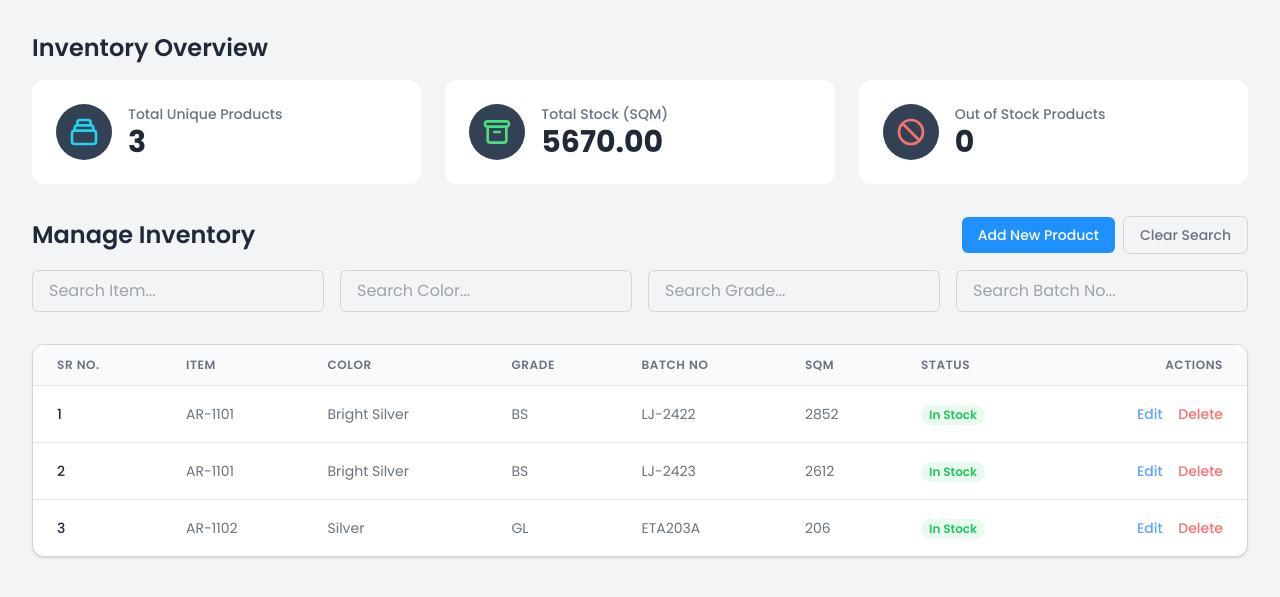
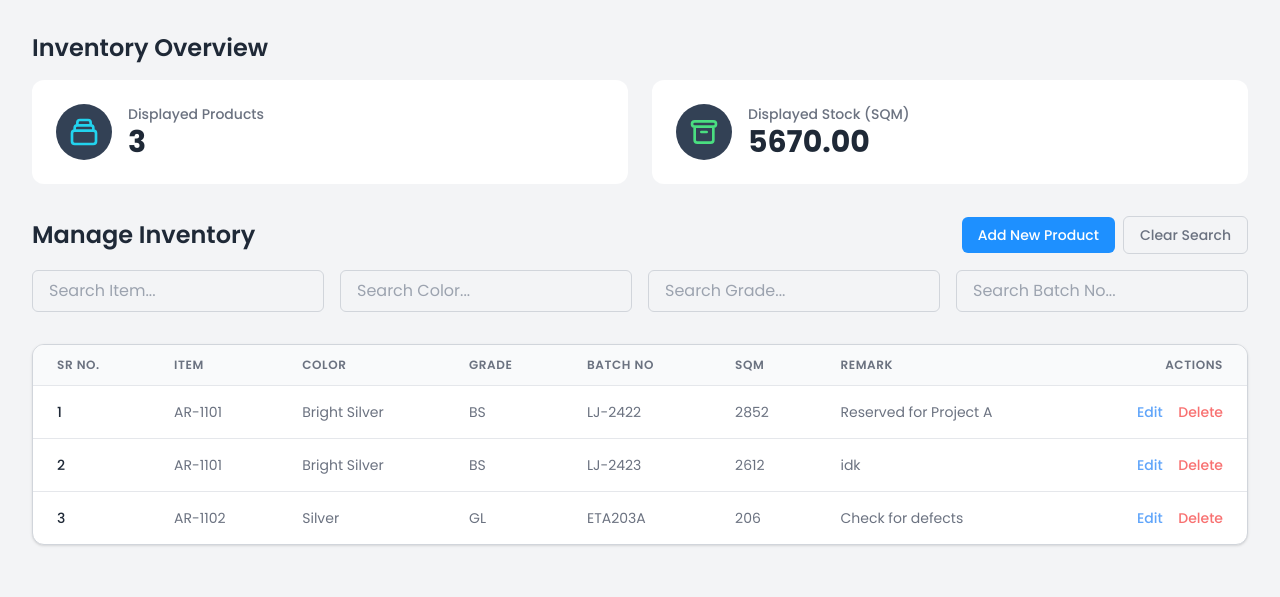
Before and after one commit to devalkotak/eurobond_inventory, a Flask app: page /dashboard in a window 1280 px wide. Shown: the part 159-756 px from the top of the page. Run offline with Flask 3, Linux system fonts and the light colour scheme; a user stored in the database is signed in; data comes from the database, SQL or seed files in the repository; both versions use the stored data as it was after the commit; some libraries are stand-ins or nearby versions.

Commit message:
final final edits

```diff
--- a/app.py
+++ b/app.py
@@ -7,7 +7,7 @@ import io
 from datetime import datetime
 
 app = Flask(__name__)
-app.secret_key = 'your_very_secret_key_final_v3' # Change this in a real application
+app.secret_key = 'your_very_secret_key_final_v4' # Change this in a real application
 
 # --- Session Cookie Configuration for Security ---
 app.config.update(
@@ -228,7 +228,7 @@ def get_inventory():
 
     db = get_db(INVENTORY_DB)
 
-    base_query = 'SELECT id, item, color, grade, batch_no, sqm FROM inventory'
+    base_query = 'SELECT id, item, color, grade, batch_no, sqm, remark FROM inventory'
     conditions = []
     params = []
 
@@ -260,8 +260,8 @@ def add_inventory_item():
         return jsonify({"error": "Forbidden"}), 403
     data = request.get_json()
     db = get_db(INVENTORY_DB)
-    cur = db.execute('INSERT INTO inventory (item, color, grade, batch_no, sqm) VALUES (?, ?, ?, ?, ?)',
-                     [data['item'], data['color'], data['grade'], data['batch_no'], float(data['sqm'])])
+    cur = db.execute('INSERT INTO inventory (item, color, grade, batch_no, sqm, remark) VALUES (?, ?, ?, ?, ?, ?)',
+                     [data['item'], data['color'], data['grade'], data['batch_no'], float(data['sqm']), data.get('remark')])
     db.commit()
     new_id = cur.lastrowid
     log_action("INVENTORY_ADD", f"Added new item (ID: {new_id}) with details: {data}.")
@@ -279,8 +279,8 @@ def update_inventory_item(item_id):
     if not old_item:
         return jsonify({"error": "Item not found"}), 404
 
-    db.execute('UPDATE inventory SET item = ?, color = ?, grade = ?, batch_no = ?, sqm = ? WHERE id = ?',
-               [data['item'], data['color'], data['grade'], data['batch_no'], float(data['sqm']), item_id])
+    db.execute('UPDATE inventory SET item = ?, color = ?, grade = ?, batch_no = ?, sqm = ?, remark = ? WHERE id = ?',
+               [data['item'], data['color'], data['grade'], data['batch_no'], float(data['sqm']), data.get('remark'), item_id])
     db.commit()
     log_action("INVENTORY_UPDATE", f"Updated item ID {item_id}. Old: {dict(old_item)}, New: {data}")
     updated_item = db.execute('SELECT * FROM inventory WHERE id = ?', [item_id]).fetchone()
@@ -315,9 +315,9 @@ def reset_inventory():
         csv_reader = csv.reader(stream)
         next(csv_reader, None) # Skip header
 
-        new_items = [(row[0], row[1], row[2], row[3], float(row[4])) for row in csv_reader if len(row) == 5]
+        new_items = [(row[0], row[1], row[2], row[3], float(row[4]), row[5] if len(row) > 5 else None) for row in csv_reader if len(row) >= 5]
 
-        db.executemany('INSERT INTO inventory (item, color, grade, batch_no, sqm) VALUES (?, ?, ?, ?, ?)', new_items)
+        db.executemany('INSERT INTO inventory (item, color, grade, batch_no, sqm, remark) VALUES (?, ?, ?, ?, ?, ?)', new_items)
         db.commit()
         log_action("INVENTORY_RESET", f"Reset inventory with {len(new_items)} items from file '{file.filename}'.")
         return jsonify({"success": True, "message": f"Inventory reset with {len(new_items)} items."})
--- a/templates/index.html
+++ b/templates/index.html
@@ -50,11 +50,11 @@
             </div>
         </header>
 
-        <main class="flex-1 max-w-7xl mx-auto px-4 py-8 sm:px-6 lg:px-8 w-full">
+        <main class="flex-1 w-full max-w-7xl mx-auto px-4 sm:px-6 lg:px-8 py-8">
             <!-- Tabs -->
             <div class="mb-8">
                 <div class="border-b border-color">
-                    <nav class="-mb-px flex space-x-8" aria-label="Tabs">
+                    <nav class="-mb-px flex space-x-8 overflow-x-auto" aria-label="Tabs">
                         <button id="inventory-tab" class="tab-btn whitespace-nowrap py-4 px-1 border-b-2 font-medium text-sm border-blue-500 text-blue-600 dark:text-blue-400">Inventory</button>
                         {% if user_role in ['admin', 'director'] %}
                         <button id="reset-tab" class="tab-btn whitespace-nowrap py-4 px-1 border-b-2 font-medium text-sm border-transparent secondary-text hover:border-gray-300 dark:hover:border-gray-600">Reset Inventory</button>
@@ -71,14 +71,14 @@
             <div id="inventory-page" class="tab-content">
                 <div class="mb-8">
                     <h2 class="text-2xl font-semibold main-text mb-4">Inventory Overview</h2>
-                    <div class="grid grid-cols-1 md:grid-cols-3 gap-6">
+                    <div class="grid grid-cols-1 md:grid-cols-2 gap-6">
                         <div class="dashboard-card rounded-xl p-6">
                             <div class="flex items-center">
                                 <div class="p-3 rounded-full bg-slate-700 text-cyan-400 mr-4">
                                     <svg xmlns="http://www.w3.org/2000/svg" class="h-8 w-8" fill="none" viewBox="0 0 24 24" stroke="currentColor"><path stroke-linecap="round" stroke-linejoin="round" stroke-width="2" d="M19 11H5m14 0a2 2 0 012 2v6a2 2 0 01-2 2H5a2 2 0 01-2-2v-6a2 2 0 012-2m14 0V9a2 2 0 00-2-2M5 11V9a2 2 0 012-2m0 0V5a2 2 0 012-2h6a2 2 0 012 2v2M7 7h10" /></svg>
                                 </div>
                                 <div>
-                                    <h3 class="secondary-text text-sm font-medium">Total Unique Products</h3>
+                                    <h3 class="secondary-text text-sm font-medium">Displayed Products</h3>
                                     <p id="totalProducts" class="text-3xl font-bold main-text">0</p>
                                 </div>
                             </div>
@@ -89,19 +89,8 @@
                                     <svg xmlns="http://www.w3.org/2000/svg" class="h-8 w-8" fill="none" viewBox="0 0 24 24" stroke="currentColor"><path stroke-linecap="round" stroke-linejoin="round" stroke-width="2" d="M5 8h14M5 8a2 2 0 110-4h14a2 2 0 110 4M5 8v10a2 2 0 002 2h10a2 2 0 002-2V8m-9 4h4" /></svg>
                                 </div>
                                 <div>
-                                    <h3 class="secondary-text text-sm font-medium">Total Stock (SQM)</h3>
+                                    <h3 class="secondary-text text-sm font-medium">Displayed Stock (SQM)</h3>
                                     <p id="totalStock" class="text-3xl font-bold main-text">0</p>
-                                </div>
-                            </div>
-                        </div>
-                        <div class="dashboard-card rounded-xl p-6">
-                            <div class="flex items-center">
-                                 <div class="p-3 rounded-full bg-slate-700 text-red-400 mr-4">
-                                    <svg xmlns="http://www.w3.org/2000/svg" class="h-8 w-8" fill="none" viewBox="0 0 24 24" stroke="currentColor"><path stroke-linecap="round" stroke-linejoin="round" stroke-width="2" d="M18.364 18.364A9 9 0 005.636 5.636m12.728 12.728A9 9 0 015.636 5.636m12.728 12.728L5.636 5.636" /></svg>
-                                </div>
-                                <div>
-                                    <h3 class="secondary-text text-sm font-medium">Out of Stock Products</h3>
-                                    <p id="outOfStock" class="text-3xl font-bold main-text">0</p>
                                 </div>
                             </div>
                         </div>
@@ -117,7 +106,7 @@
                         </div>
                     </div>
 
-                    <div id="search-container" class="grid grid-cols-1 md:grid-cols-4 gap-4 mb-4">
+                    <div id="search-container" class="grid grid-cols-1 sm:grid-cols-2 md:grid-cols-4 gap-4 mb-4">
                         <input type="text" id="search-item" placeholder="Search Item..." class="search-input px-4 py-2 border border-color rounded-md" style="background-color: var(--input-bg-color);">
                         <input type="text" id="search-color" placeholder="Search Color..." class="search-input px-4 py-2 border border-color rounded-md" style="background-color: var(--input-bg-color);">
                         <input type="text" id="search-grade" placeholder="Search Grade..." class="search-input px-4 py-2 border border-color rounded-md" style="background-color: var(--input-bg-color);">
@@ -154,6 +143,10 @@
                                     <label for="itemSqm" class="block text-sm font-medium secondary-text">SQM</label>
                                     <input type="number" id="itemSqm" min="0" step="0.01" required class="mt-1 block w-full px-3 py-2 border border-color rounded-md shadow-sm focus:outline-none focus:ring-2 focus:ring-blue-500" style="background-color: var(--input-bg-color);">
                                 </div>
+                                <div>
+                                    <label for="itemRemark" class="block text-sm font-medium secondary-text">Remark</label>
+                                    <input type="text" id="itemRemark" class="mt-1 block w-full px-3 py-2 border border-color rounded-md shadow-sm focus:outline-none focus:ring-2 focus:ring-blue-500" style="background-color: var(--input-bg-color);">
+                                </div>
                                 <div class="flex justify-end space-x-3 mt-6">
                                     <button type="button" id="cancelItem" class="px-4 py-2 border border-color rounded-md text-sm font-medium secondary-text hover:bg-gray-100 dark:hover:bg-gray-700 transition-colors">Cancel</button>
                                     <button type="submit" id="saveItemBtn" class="px-4 py-2 border border-transparent rounded-md text-sm font-medium btn-primary">Add Product</button>
@@ -174,7 +167,7 @@
                                     <th scope="col" class="px-6 py-3 text-left text-xs font-semibold secondary-text uppercase tracking-wider">Grade</th>
                                     <th scope="col" class="px-6 py-3 text-left text-xs font-semibold secondary-text uppercase tracking-wider">Batch No</th>
                                     <th scope="col" class="px-6 py-3 text-left text-xs font-semibold secondary-text uppercase tracking-wider">SQM</th>
-                                    <th scope="col" class="px-6 py-3 text-left text-xs font-semibold secondary-text uppercase tracking-wider">Status</th>
+                                    <th scope="col" class="px-6 py-3 text-left text-xs font-semibold secondary-text uppercase tracking-wider">Remark</th>
                                     <th id="actionsHeader" scope="col" class="px-6 py-3 text-right text-xs font-semibold secondary-text uppercase tracking-wider">Actions</th>
                                 </tr>
                             </thead>
@@ -198,7 +191,7 @@
             <div id="reset-page" class="tab-content hidden">
                 <div id="resetSection" class="p-6 reset-section shadow rounded-xl border-l-4 border-red-500">
                     <h3 class="text-lg font-semibold main-text mb-2">Reset Inventory</h3>
-                    <p class="text-sm secondary-text mb-4">Warning: This will delete all current inventory and replace it with the contents of the uploaded CSV file. The CSV must have the columns: Item, Color, Grade, Batch No, SQM.</p>
+                    <p class="text-sm secondary-text mb-4">Warning: This will delete all current inventory and replace it with the contents of the uploaded CSV file. The CSV must have the columns: Item, Color, Grade, Batch No, SQM, Remark.</p>
                     <form id="resetInventoryForm">
                         <div class="flex items-center gap-4">
                             <input type="file" id="inventoryFile" name="inventoryFile" accept=".csv" required class="block w-full text-sm secondary-text file:mr-4 file:py-2 file:px-4 file:rounded-md file:border-0 file:text-sm file:font-semibold file:bg-red-500/10 file:text-red-400 hover:file:bg-red-500/20"/>
@@ -295,6 +288,7 @@
     </div>
 
     <script>
+        document.addEventListener('DOMContentLoaded', () => {
             const USER_ROLE = "{{ user_role }}";
             const CURRENT_USER_ID = parseInt("{{ user_id }}", 10);
             const isDirector = USER_ROLE === 'director';
@@ -370,8 +364,6 @@
                 noItemsMessage.classList.add('hidden');
                 inventoryData.forEach(item => {
                     const row = document.createElement('tr');
-                const statusClass = item.sqm <= 0 ? 'status-out-of-stock' : 'status-in-stock';
-                const statusText = item.sqm <= 0 ? 'Out of Stock' : 'In Stock';
                     const actionsCell = isAdminOrDirector
                         ? `<td class="px-6 py-4 whitespace-nowrap text-right text-sm font-medium space-x-3">
                                 <button data-action="edit" data-id="${item.id}" class="text-blue-400 hover:text-blue-300">Edit</button>
@@ -385,9 +377,7 @@
                         <td class="px-6 py-4 whitespace-nowrap text-sm secondary-text">${item.grade}</td>
                         <td class="px-6 py-4 whitespace-nowrap text-sm secondary-text">${item.batch_no}</td>
                         <td class="px-6 py-4 whitespace-nowrap text-sm secondary-text">${item.sqm}</td>
-                    <td class="px-6 py-4 whitespace-nowrap">
-                        <span class="px-2 inline-flex text-xs leading-5 font-semibold rounded-full ${statusClass}">${statusText}</span>
-                    </td>
+                        <td class="px-6 py-4 whitespace-nowrap text-sm secondary-text">${item.remark || ''}</td>
                         ${actionsCell}
                     `;
                     inventoryTableBody.appendChild(row);
@@ -447,8 +437,7 @@
                 outOfStockElement.textContent = inventoryData.filter(item => item.sqm <= 0).length;
             };
 
-        document.addEventListener('DOMContentLoaded', () => {
-            // --- Tab Management ---
+            // --- Event Listeners and Initial Setup ---
             const tabs = document.querySelectorAll('.tab-btn');
             const tabContents = document.querySelectorAll('.tab-content');
 
@@ -471,7 +460,6 @@
                 });
             });
 
-            // --- Theme Management ---
             const themeToggleDarkIcon = document.getElementById('theme-toggle-dark-icon');
             const themeToggleLightIcon = document.getElementById('theme-toggle-light-icon');
             const themeToggleBtn = document.getElementById('theme-toggle');
@@ -499,7 +487,6 @@
                 applyTheme();
             });
 
-            // --- DOM Elements ---
             const addItemBtn = document.getElementById('addItemBtn');
             const addFirstItemBtn = document.getElementById('addFirstItemBtn');
             const itemModal = document.getElementById('itemModal');
@@ -523,6 +510,7 @@
                     document.getElementById('itemGrade').value = item.grade;
                     document.getElementById('itemBatchNo').value = item.batch_no;
                     document.getElementById('itemSqm').value = item.sqm;
+                    document.getElementById('itemRemark').value = item.remark;
                     itemModal.classList.remove('hidden');
                 }
             };
@@ -573,6 +561,7 @@
                         grade: document.getElementById('itemGrade').value,
                         batch_no: document.getElementById('itemBatchNo').value,
                         sqm: document.getElementById('itemSqm').value,
+                        remark: document.getElementById('itemRemark').value
                     };
                     const url = isEdit ? `/api/inventory/${itemId}` : '/api/inventory';
                     const method = isEdit ? 'PUT' : 'POST';
```
Also changed, not shown: schema/schema_inventory.sql (+6 -5 lines), inventory.db, log.db. Lines whose indentation alone changed are shown as unchanged.
